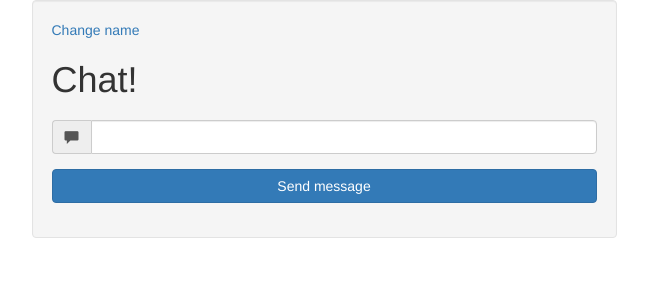
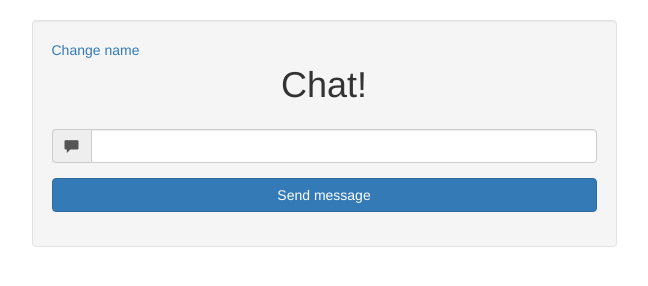
Before and after one commit to dylanjhnc/sockets, a website: page public/chat.html in a window 1280 px wide. Shown: the whole page, without its empty margins (316-964 px from the left). Drawn offline with Linux system fonts and the light colour scheme; no server answers.

Commit message:
added more style to join and chat page

```diff
--- a/public/chat.html
+++ b/public/chat.html
@@ -7,13 +7,19 @@
 	<link rel="stylesheet" href="./css/bootstrap.min.css"/>
 	<link rel="stylesheet" href="./css/styles.css"/>
 
+	<style>
+		.well {
+			margin-top: 20px;
+		}
+	</style>
+
 </head>
 <body>
 	<div class="container">
 		<div class="row">
 			<div class="col-md-6 col-md-offset-3 well">
 				<a href="/">Change name</a>
-				<h1 class="room-title">Chat!</h1>
+				<h1 class="room-title text-center">Chat!</h1>
 				<ul id="messageLog" class="list-group"></ul>
 				<form id="message-form">
 					<div class="form-group">
--- a/public/css/styles.css
+++ b/public/css/styles.css
@@ -4,3 +4,11 @@
 	display: flex;
 	align-items: center;
 }
+
+h1 {
+	margin: 5px 0 24px;
+}
+
+#messageLog .list-group-item p {
+	margin: 6px 0;
+}
```
Also changed, not shown: public/index.html (+1 -1 lines).
